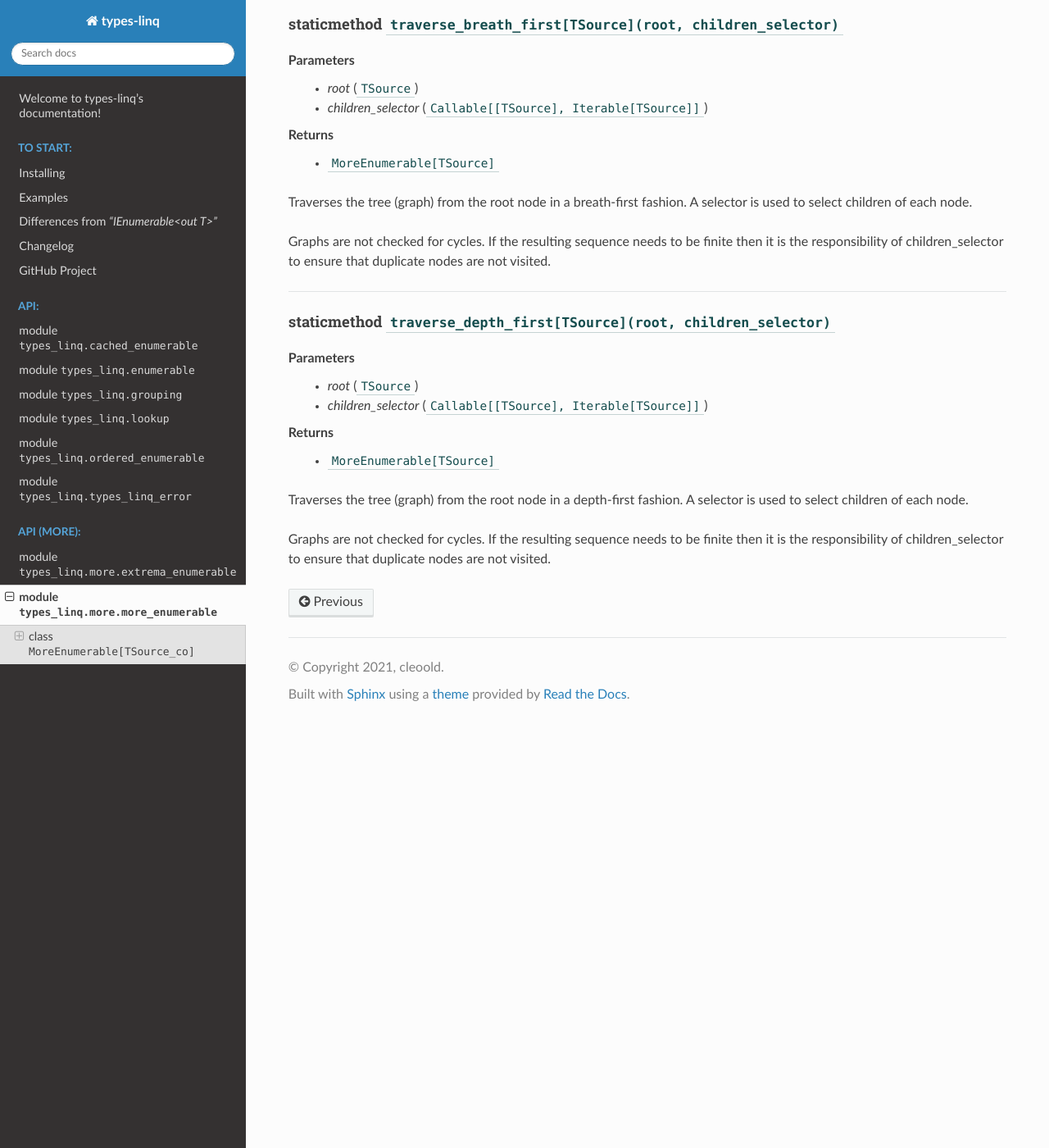
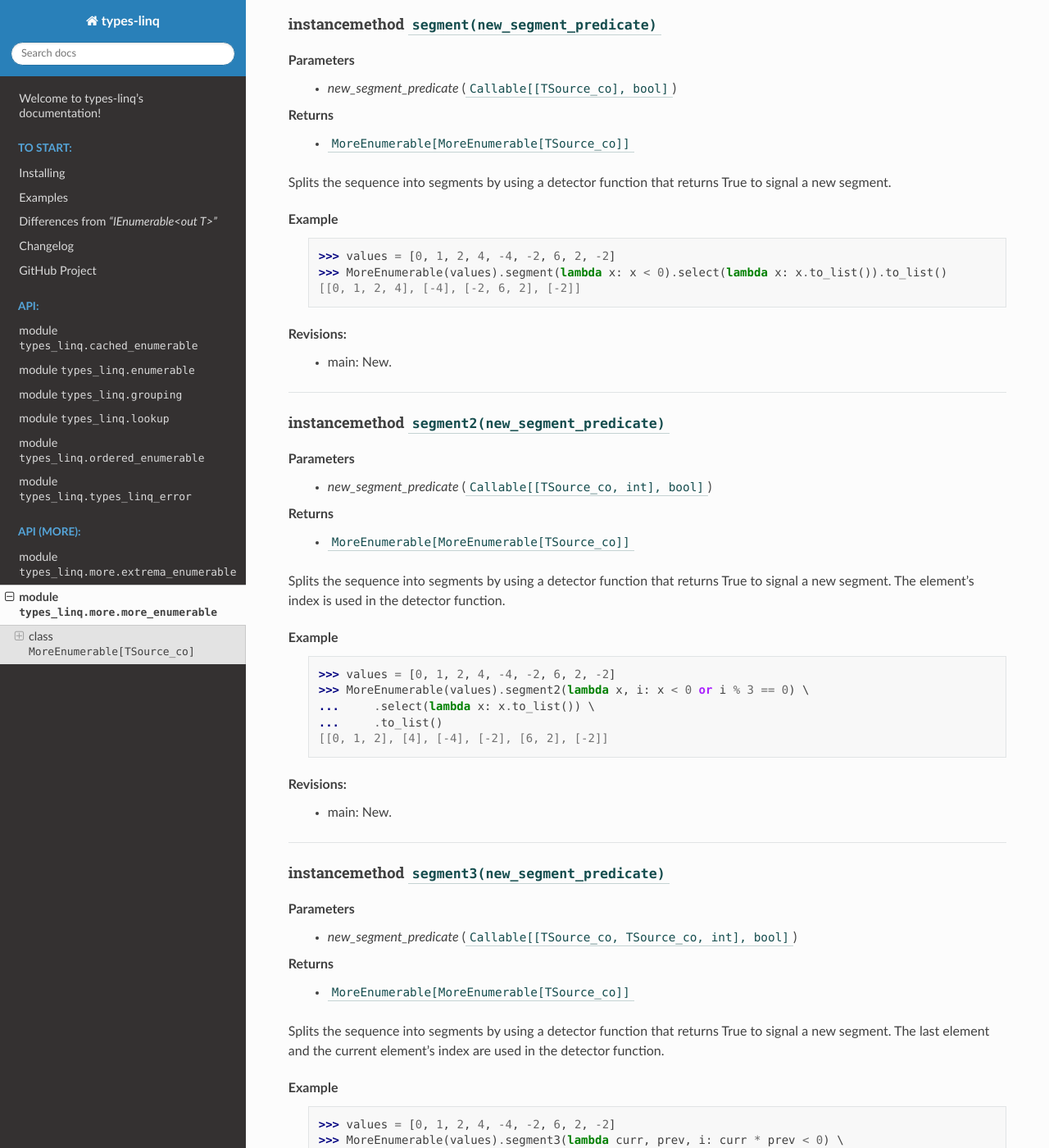
Before and after one commit to cleoold/types-linq, a Sphinx documentation site: the page built from doc/api/more/types_linq.more.more_enumerable.rst, in a window 1280 px wide and 1400 px high, scrolled down 14035 px. Shown: the whole window at 82% size. Built offline with Sphinx 7.4.7 and the Read the Docs theme 2.0.0, drawn with Linux system fonts in a browser that asks for light colours; some of the changed text lies outside the part shown.

Commit message:
add segment()

```diff
--- a/doc/api/more/types_linq.more.more_enumerable.rst
+++ b/doc/api/more/types_linq.more.more_enumerable.rst
@@ -640,6 +640,77 @@ Revisions:
 
 ----
 
+instancemethod ``segment(new_segment_predicate)``
+---------------------------------------------------
+
+Parameters
+  - `new_segment_predicate` (``Callable[[TSource_co], bool]``)
+
+Returns
+  - ``MoreEnumerable[MoreEnumerable[TSource_co]]``
+
+Splits the sequence into segments by using a detector function that returns True to signal a
+new segment.
+
+Example
+    >>> values = [0, 1, 2, 4, -4, -2, 6, 2, -2]
+    >>> MoreEnumerable(values).segment(lambda x: x < 0).select(lambda x: x.to_list()).to_list()
+    [[0, 1, 2, 4], [-4], [-2, 6, 2], [-2]]
+
+Revisions:
+    - main: New.
+
+----
+
+instancemethod ``segment2(new_segment_predicate)``
+----------------------------------------------------
+
+Parameters
+  - `new_segment_predicate` (``Callable[[TSource_co, int], bool]``)
+
+Returns
+  - ``MoreEnumerable[MoreEnumerable[TSource_co]]``
+
+Splits the sequence into segments by using a detector function that returns True to signal a
+new segment. The element's index is used in the detector function.
+
+Example
+    >>> values = [0, 1, 2, 4, -4, -2, 6, 2, -2]
+    >>> MoreEnumerable(values).segment2(lambda x, i: x < 0 or i % 3 == 0) \
+    ...     .select(lambda x: x.to_list()) \
+    ...     .to_list()
+    [[0, 1, 2], [4], [-4], [-2], [6, 2], [-2]]
+
+Revisions:
+    - main: New.
+
+----
+
+instancemethod ``segment3(new_segment_predicate)``
+----------------------------------------------------
+
+Parameters
+  - `new_segment_predicate` (``Callable[[TSource_co, TSource_co, int], bool]``)
+
+Returns
+  - ``MoreEnumerable[MoreEnumerable[TSource_co]]``
+
+Splits the sequence into segments by using a detector function that returns True to signal a
+new segment. The last element and the current element's index are used in the detector
+function.
+
+Example
+    >>> values = [0, 1, 2, 4, -4, -2, 6, 2, -2]
+    >>> MoreEnumerable(values).segment3(lambda curr, prev, i: curr * prev < 0) \
+    ...     .select(lambda x: x.to_list()) \
+    ...     .to_list()
+    [[0, 1, 2, 4], [-4, -2], [6, 2], [-2]]
+
+Revisions:
+    - main: New.
+
+----
+
 staticmethod ``traverse_breath_first[TSource](root, children_selector)``
 --------------------------------------------------------------------------
 
--- a/doc/api_spec.py
+++ b/doc/api_spec.py
@@ -209,6 +209,9 @@ modules: list[ModuleSpec] = [
                     'run_length_encode',
                     'scan',
                     'scan_right',
+                    'segment',
+                    'segment2',
+                    'segment3',
                     'traverse_breath_first',
                     'traverse_depth_first',
                 },
```
Also changed, not shown: 3 other files.
